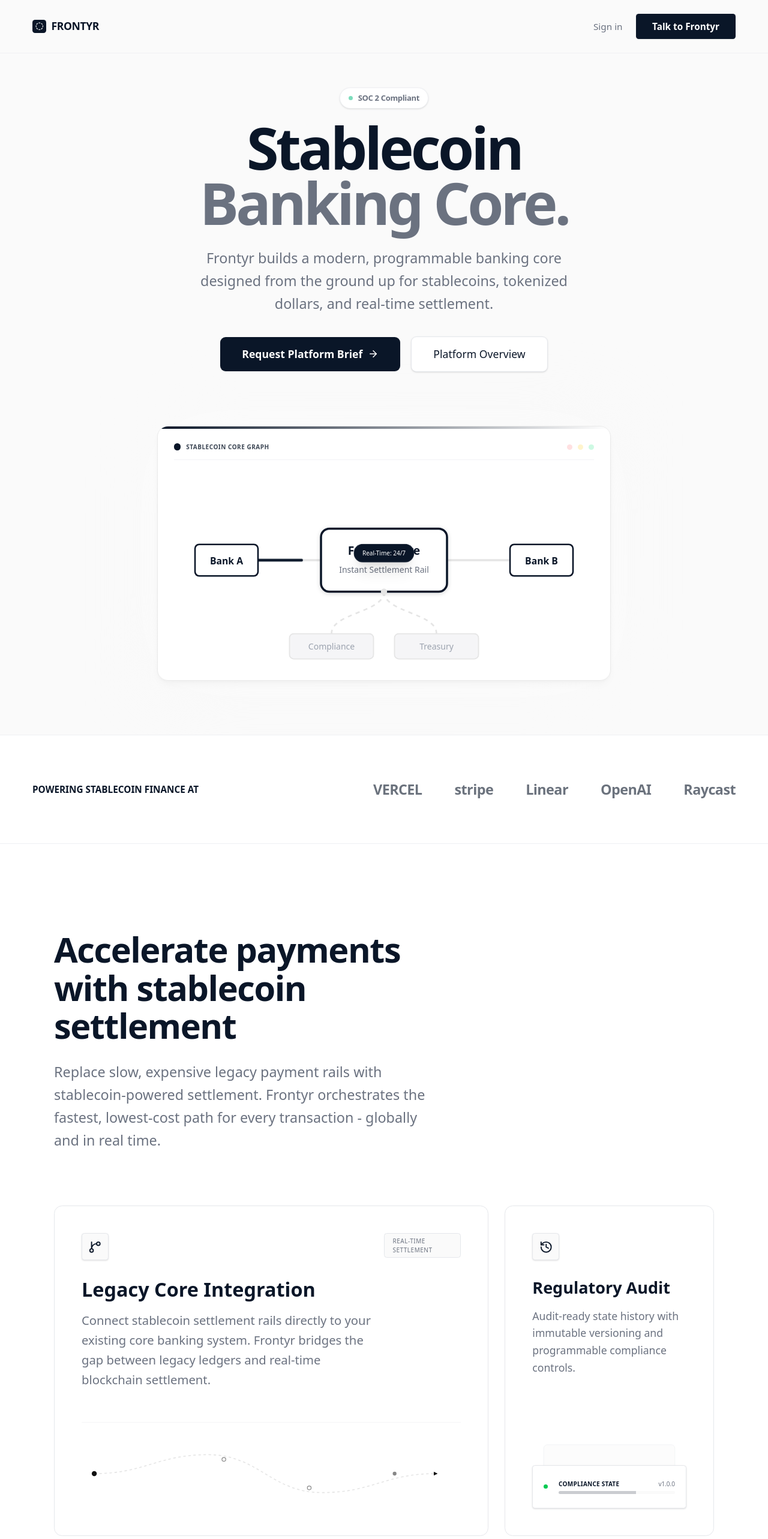
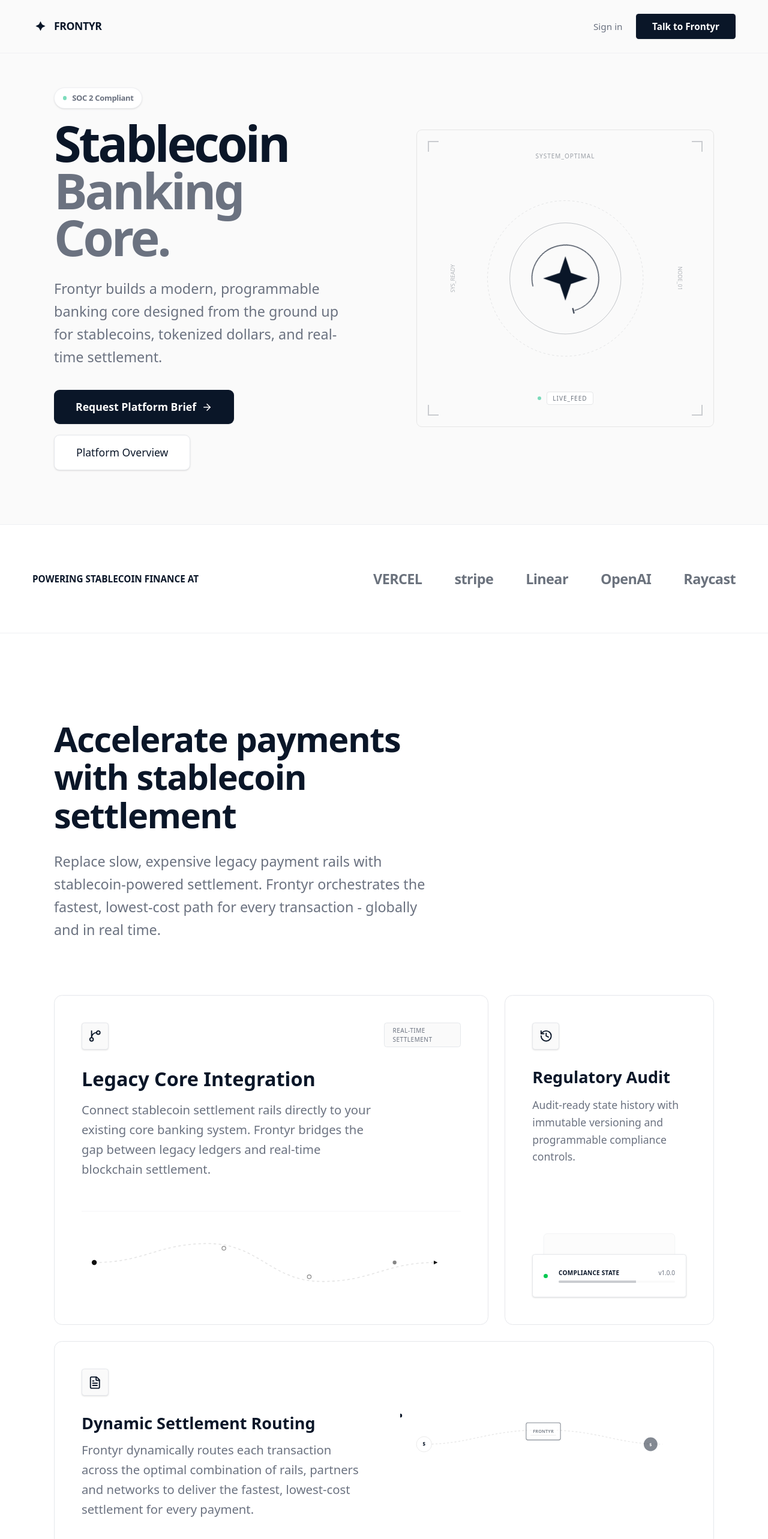
Before and after one commit to swedishfrenchpress/frontyr-website-exploration, a Next.js app: page / in a window 1280 px wide. Shown: the top 2566 px of the page at 60% size. Built offline with nearby package versions, Linux system fonts and the light colour scheme.

Commit message:
updated frontyr logo + animations.

```diff
--- a/app/components/Features.tsx
+++ b/app/components/Features.tsx
@@ -147,6 +147,7 @@ export function Features() {
 
                     {/* Dotted Line Path */}
                     <path
+                      id="routing-path"
                       d="M50,60 C150,60 180,30 300,30 C420,30 450,60 550,60"
                       fill="none"
                       stroke="#E5E5E5"
@@ -154,17 +155,17 @@ export function Features() {
                       strokeDasharray="4 4"
                     ></path>
 
-                    {/* Animated Solid Line Trail */}
-                    <path
-                      d="M50,60 C150,60 180,30 300,30 C420,30 450,60 550,60"
-                      fill="none"
-                      stroke="#111"
-                      strokeWidth="1.5"
-                      strokeDasharray="600"
-                      strokeDashoffset="600"
-                      className="transition-all duration-[2000ms] ease-in-out group-hover:stroke-dashoffset-0"
-                      markerEnd="url(#arrow-head-routing)"
-                    ></path>
+                    {/* Moving Dot Animation */}
+                    <circle r="4" fill="#0A1628">
+                        <animateMotion
+                            dur="5s"
+                            repeatCount="indefinite"
+                            keyPoints="0;1"
+                            keyTimes="0;1"
+                        >
+                            <mpath href="#routing-path" />
+                        </animateMotion>
+                    </circle>
 
                     {/* USD Origin Node */}
                     <g className="transition-all duration-500 delay-0 opacity-100 group-hover:scale-110 origin-center">
@@ -173,11 +174,12 @@ export function Features() {
                         <text x="50" y="90" textAnchor="middle" className="text-[9px] font-mono fill-subtle opacity-0 group-hover:opacity-100 transition-opacity duration-300">USD</text>
                     </g>
 
-                    {/* Frontyr Core Node (Center) */}
+                    {/* Frontyr Core Node (Center) - Stablecoin Indicator */}
                     <g className="transition-all duration-500 delay-[800ms] opacity-50 scale-90 group-hover:opacity-100 group-hover:scale-100 origin-center">
                         <rect x="260" y="10" width="80" height="40" rx="4" fill="white" stroke="#0A1628" strokeWidth="1.5"></rect>
                         <text x="300" y="34" textAnchor="middle" className="text-[10px] font-bold font-sans fill-obsidian tracking-wide">FRONTYR</text>
-                        <text x="300" y="65" textAnchor="middle" className="text-[8px] font-mono fill-subtle opacity-0 group-hover:opacity-100 transition-opacity duration-300">OPTIMIZING</text>
+                        <rect x="270" y="38" width="60" height="2" rx="1" fill="#E5E5E5" />
+                        <text x="300" y="65" textAnchor="middle" className="text-[8px] font-mono fill-subtle opacity-0 group-hover:opacity-100 transition-opacity duration-300">STABLECOIN RAIL</text>
                     </g>
 
                     {/* USD Destination Node */}
--- a/app/components/Footer.tsx
+++ b/app/components/Footer.tsx
@@ -1,4 +1,4 @@
-import { Twitter, Linkedin } from 'lucide-react';
+import { Linkedin } from 'lucide-react';
 
 export function Footer() {
   return (
@@ -11,7 +11,9 @@ export function Footer() {
           {/* Left Column: Brand & Newsletter */}
           <div className="lg:col-span-5 space-y-8">
             <div className="flex items-center gap-2">
-              <div className="w-5 h-5 bg-white rounded-sm"></div>
+              <svg viewBox="0 0 100 100" className="w-6 h-6 fill-white">
+                <path d="M50 20 L60 40 L80 50 L60 60 L50 80 L40 60 L20 50 L40 40 Z" />
+              </svg>
               <span className="font-bold text-lg tracking-tight text-white">
                 FRONTYR
               </span>
--- a/app/components/Hero.tsx
+++ b/app/components/Hero.tsx
@@ -5,9 +5,11 @@ import { motion } from 'framer-motion';
 
 export function Hero() {
   return (
-    <section className="relative min-h-[90vh] flex flex-col items-center justify-center px-6 md:px-12 lg:px-20 pt-32 pb-20 gap-12 overflow-hidden">
-      {/* Hero Text - Centered */}
-      <div className="max-w-4xl text-center space-y-8 relative z-10">
+    <section className="relative min-h-[90vh] flex items-center justify-center px-6 md:px-12 lg:px-20 pt-32 pb-20 overflow-hidden">
+      <div className="max-w-7xl mx-auto grid grid-cols-1 lg:grid-cols-2 gap-12 lg:gap-24 items-center">
+
+        {/* Left Column: Text Content */}
+        <div className="flex flex-col items-start space-y-8 relative z-10 text-left">
             <motion.div
               className="space-y-6"
               initial={{ opacity: 0, y: 20 }}
@@ -20,12 +22,12 @@ export function Hero() {
                   SOC 2 Compliant
                 </span>
               </div>
-          <h1 className="font-sans text-5xl md:text-7xl lg:text-8xl font-bold tracking-tighter text-obsidian leading-[0.95]">
+              <h1 className="font-sans text-5xl md:text-7xl lg:text-7xl font-bold tracking-tighter text-obsidian leading-[0.95]">
                 Stablecoin
                 <br />
                 <span className="text-subtle">Banking Core.</span>
               </h1>
-          <p className="max-w-xl mx-auto font-sans text-lg text-subtle leading-relaxed">
+              <p className="max-w-xl font-sans text-lg text-subtle leading-relaxed">
                 Frontyr builds a modern, programmable banking core designed from
                 the ground up for stablecoins, tokenized dollars, and real-time
                 settlement.
@@ -33,7 +35,7 @@ export function Hero() {
             </motion.div>
 
             <motion.div
-          className="flex flex-wrap items-center justify-center gap-4"
+              className="flex flex-wrap items-center gap-4"
               initial={{ opacity: 0, y: 20 }}
               animate={{ opacity: 1, y: 0 }}
               transition={{ duration: 0.6, delay: 0.1, ease: [0.22, 1, 0.36, 1] }}
@@ -48,119 +50,69 @@ export function Hero() {
             </motion.div>
         </div>
 
-      {/* Illustration - Below Hero */}
+        {/* Right Column: Technical Illustration */}
         <motion.div
-        className="relative w-full max-w-2xl aspect-[16/9] flex items-center justify-center mt-8"
-        initial={{ opacity: 0, scale: 0.95, y: 40 }}
-        animate={{ opacity: 1, scale: 1, y: 0 }}
+            className="relative w-full aspect-square flex items-center justify-center lg:justify-end"
+            initial={{ opacity: 0, scale: 0.95 }}
+            animate={{ opacity: 1, scale: 1 }}
             transition={{ duration: 0.8, delay: 0.2, ease: [0.22, 1, 0.36, 1] }}
         >
-        <div className="absolute inset-0 bg-gradient-to-tr from-canvas via-white to-canvas opacity-50 blur-3xl"></div>
-        <div className="premium-card w-full h-full p-6 relative overflow-hidden rounded-2xl bg-white border border-[#EAEAEA] shadow-[0_2px_4px_rgba(0,0,0,0.02),0_8px_16px_-4px_rgba(0,0,0,0.04)] transition-all duration-500 hover:shadow-[0_20px_40px_-12px_rgba(0,0,0,0.1)] hover:border-[#D4D4D4]">
-          <div className="absolute top-0 left-0 w-full h-1 bg-gradient-to-r from-obsidian to-transparent"></div>
-          {/* Mock UI: Node Graph */}
-          <div className="h-full w-full flex flex-col">
-            <div className="flex justify-between items-center mb-6 border-b border-border/50 pb-3">
-              <div className="flex items-center gap-2">
-                <div className="w-2.5 h-2.5 rounded-full bg-obsidian"></div>
-                <span className="text-[10px] uppercase tracking-wider font-bold text-obsidian/80 font-mono">
-                  Stablecoin Core Graph
-                </span>
+            <div className="relative w-full max-w-lg aspect-square bg-[#FAFAFA] border border-[#E5E5E5] rounded-lg p-8 overflow-hidden">
+                {/* Background Grid Pattern */}
+                <div className="absolute inset-0 opacity-30" style={{
+                    backgroundImage: 'radial-gradient(#0A1628 0.5px, transparent 0.5px)',
+                    backgroundSize: '16px 16px'
+                }}></div>
+
+                {/* Corner Markers */}
+                <div className="absolute top-4 left-4 w-4 h-4 border-t-2 border-l-2 border-obsidian/20"></div>
+                <div className="absolute top-4 right-4 w-4 h-4 border-t-2 border-r-2 border-obsidian/20"></div>
+                <div className="absolute bottom-4 left-4 w-4 h-4 border-b-2 border-l-2 border-obsidian/20"></div>
+                <div className="absolute bottom-4 right-4 w-4 h-4 border-b-2 border-r-2 border-obsidian/20"></div>
+
+                {/* Technical Labels */}
+                <div className="absolute top-8 left-0 w-full text-center font-mono text-[10px] tracking-widest text-obsidian/40">
+                    SYSTEM_OPTIMAL
                 </div>
-              <div className="flex gap-2">
-                <span className="w-2 h-2 rounded-full bg-red-400/20"></span>
-                <span className="w-2 h-2 rounded-full bg-yellow-400/20"></span>
-                <span className="w-2 h-2 rounded-full bg-green-400/20"></span>
+                <div className="absolute bottom-8 left-0 w-full text-center flex justify-center items-center gap-2">
+                     <span className="w-1.5 h-1.5 bg-emerald-500 rounded-full animate-pulse"></span>
+                     <span className="font-mono text-[10px] tracking-widest text-obsidian/60 bg-white px-2 py-0.5 border border-obsidian/10 rounded-sm">LIVE_FEED</span>
                 </div>
+
+                <div className="absolute left-8 top-1/2 -translate-y-1/2 font-mono text-[9px] text-obsidian/30 -rotate-90 origin-center">
+                    SYS_READY
                 </div>
-            <div className="flex-1 relative">
-              {/* SVG Graph */}
-              <svg className="w-full h-full" viewBox="0 0 400 220">
-                <defs>
-                  <marker id="arrow" viewBox="0 0 10 10" refX="8" refY="5" markerWidth="4" markerHeight="4" orient="auto">
-                    <path d="M 0 0 L 10 5 L 0 10 z" fill="#E5E5E5" />
-                  </marker>
-                </defs>
+                 <div className="absolute right-8 top-1/2 -translate-y-1/2 font-mono text-[9px] text-obsidian/30 rotate-90 origin-center">
+                    NODE_01
+                </div>
 
-                {/* --- Static Paths --- */}
+                {/* Center SVG Composition */}
+                <div className="absolute inset-0 flex items-center justify-center">
+                    <svg viewBox="0 0 400 400" className="w-3/4 h-3/4">
+                        {/* Outer Ring - Lightest */}
+                        <circle cx="200" cy="200" r="140" fill="none" stroke="#0A1628" strokeWidth="1" strokeDasharray="4 4" opacity="0.1" />
 
-                {/* Main Flow Path (Bank A -> Frontyr -> Bank B) */}
-                <path d="M80,80 C110,80 130,80 140,80" fill="none" stroke="#E5E5E5" strokeWidth="2"></path>
-                <path d="M260,80 C270,80 290,80 320,80" fill="none" stroke="#E5E5E5" strokeWidth="2"></path>
+                        {/* Middle Ring - Medium */}
+                        <circle cx="200" cy="200" r="100" fill="none" stroke="#0A1628" strokeWidth="1" opacity="0.25" />
 
-                {/* Abstracted Complexity Paths (Dropping down) */}
-                <path d="M200,110 C200,130 150,130 150,150" fill="none" stroke="#E5E5E5" strokeWidth="1.5" strokeDasharray="4 4"></path>
-                <path d="M200,110 C200,130 250,130 250,150" fill="none" stroke="#E5E5E5" strokeWidth="1.5" strokeDasharray="4 4"></path>
-
-                {/* --- Active Signal Animation --- */}
-                {/* Travels from left (Bank A) through Center to Right (Bank B) */}
-                <path
-                  d="M50,80 L350,80"
-                  fill="none"
-                  stroke="#0A1628"
-                  strokeWidth="2.5"
-                  strokeLinecap="round"
-                  className="animate-signal"
-                  style={{ strokeDasharray: '60 400' }}
-                ></path>
-
-                {/* --- Nodes --- */}
-
-                {/* Left: Sending Bank */}
-                <g className="origin-[50px_80px] animate-[pulse-context_6s_infinite_ease-out]">
-                  <rect x="20" y="65" width="60" height="30" rx="4" fill="white" stroke="#0A1628" strokeWidth="1.5"></rect>
-                  <text x="50" y="84" textAnchor="middle" className="font-sans text-[9px] font-bold fill-[#0A1628]">
-                    Bank A
-                  </text>
+                        {/* Innermost Ring - Darkest & Rotating */}
+                        <g className="animate-[spin_15s_linear_infinite] origin-center">
+                            <circle cx="200" cy="200" r="60" fill="none" stroke="#0A1628" strokeWidth="1.5" opacity="0.8" strokeDasharray="280 100" />
+                            {/* Tick mark on ring */}
+                             <line x1="200" y1="135" x2="200" y2="145" stroke="#0A1628" strokeWidth="2" />
                         </g>
 
-                {/* Right: Receiving Bank */}
-                <g className="origin-[350px_80px] animate-[pulse-outcome_6s_infinite_ease-out]">
-                  <rect x="320" y="65" width="60" height="30" rx="4" fill="white" stroke="#0A1628" strokeWidth="1.5"></rect>
-                  <text x="350" y="84" textAnchor="middle" className="font-sans text-[9px] font-bold fill-[#0A1628]">
-                    Bank B
-                  </text>
-                </g>
-
-                {/* Center: Frontyr Core (The Bridge) */}
-                <rect x="140" y="50" width="120" height="60" rx="8" fill="white" stroke="#0A1628" strokeWidth="2" className="drop-shadow-sm"></rect>
-                <text x="200" y="75" textAnchor="middle" className="font-sans text-[11px] font-bold fill-[#0A1628]">
-                  Frontyr Core
-                </text>
-                <text x="200" y="92" textAnchor="middle" className="font-sans text-[8px] fill-[#6B7280]">
-                  Instant Settlement Rail
-                </text>
-
-                {/* --- Abstracted Complexity (De-emphasized) --- */}
-
-                {/* Connection Dots on Frontyr */}
-                <circle cx="200" cy="110" r="3" fill="#E5E5E5"></circle>
-
-                {/* Compliance Node */}
-                <rect x="110" y="150" width="80" height="24" rx="4" fill="#F5F5F7" stroke="#E5E5E5" strokeWidth="1"></rect>
-                <text x="150" y="165" textAnchor="middle" className="font-sans text-[8px] font-medium fill-[#9CA3AF]">
-                  Compliance
-                </text>
-
-                {/* Treasury Node */}
-                <rect x="210" y="150" width="80" height="24" rx="4" fill="#F5F5F7" stroke="#E5E5E5" strokeWidth="1"></rect>
-                <text x="250" y="165" textAnchor="middle" className="font-sans text-[8px] font-medium fill-[#9CA3AF]">
-                  Treasury
-                </text>
-
-                {/* Checkmark Animation at End */}
-                <path d="M346 80l3 3 5-5" stroke="white" strokeWidth="2" fill="none" strokeLinecap="round" strokeLinejoin="round" className="animate-[check-draw_6s_linear_infinite]" style={{ strokeDasharray: 12 }}></path>
-
+                        {/* Center Star - Geometric & Sharp */}
+                        <path
+                            d="M200 160 L210 190 L240 200 L210 210 L200 240 L190 210 L160 200 L190 190 Z"
+                            fill="#0A1628"
+                        />
                     </svg>
-
-              {/* Floating Label - Kept as requested */}
-              <div className="absolute top-1/3 left-1/2 -translate-x-1/2 -translate-y-1/2 bg-obsidian text-white text-[10px] font-medium px-3 py-1.5 rounded-full shadow-xl z-10 border border-white/10">
-                Real-Time: 24/7
-              </div>
-            </div>
                 </div>
             </div>
         </motion.div>
+
+      </div>
     </section>
   );
 }
--- a/app/components/Navigation.tsx
+++ b/app/components/Navigation.tsx
@@ -1,6 +1,5 @@
 'use client';
 
-import { CircleDashed } from 'lucide-react';
 import { useEffect, useState } from 'react';
 import Link from 'next/link';
 
@@ -20,9 +19,9 @@ export function Navigation() {
       isScrolled ? 'bg-white/90 shadow-sm' : 'bg-canvas/90'
     } backdrop-blur-md`}>
       <div className="flex items-center gap-2">
-        <div className="w-5 h-5 bg-obsidian text-white flex items-center justify-center rounded-sm">
-          <CircleDashed className="w-3 h-3" />
-        </div>
+        <svg viewBox="0 0 100 100" className="w-6 h-6 fill-obsidian">
+          <path d="M50 20 L60 40 L80 50 L60 60 L50 80 L40 60 L20 50 L40 40 Z" />
+        </svg>
         <span className="font-sans text-sm font-bold tracking-tight text-obsidian">
           FRONTYR
         </span>
```
Lines whose indentation alone changed are shown as unchanged.
